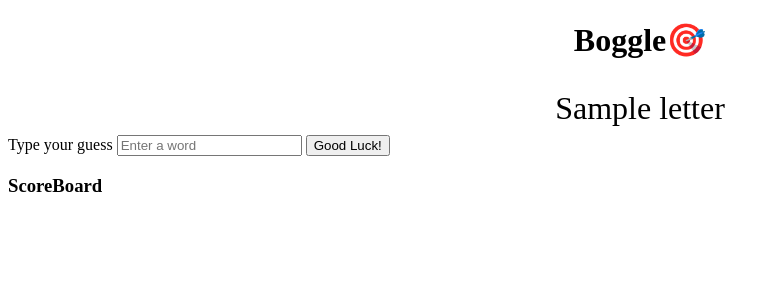
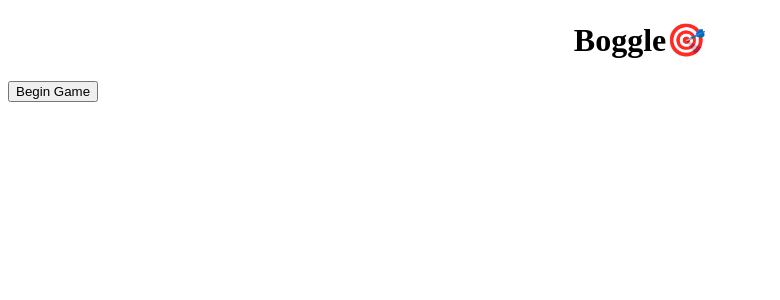
Before and after one commit to lcarinad/flask_boggle, a Flask app: template templates/index.html in a window 1280 px wide. Shown: the top 300 px of the page, without its empty margins (0-780 px from the left). Run offline with Flask 3, Linux system fonts and the light colour scheme; the template is opened without the code that fills it: most values are stand-ins (such as "Sample title", 1, 10 or a date in 2020); parts of the project's set-up code (start-up, migrations or seed data) failed here and were passed over; some libraries are stand-ins or nearby versions.

Commit message:
begin button

```diff
--- a/app.py
+++ b/app.py
@@ -9,9 +9,10 @@
 app.config['SECRET_KEY'] = 'abc123'
 
 boggle_game = Boggle()
-board = boggle_game.make_board()
+
 @app.route('/')
 def index():
+    board = boggle_game.make_board()
     session['current_board'] = board
     return render_template('index.html', board = board)
 
--- a/static/app.js
+++ b/static/app.js
@@ -1,7 +1,11 @@
 let $submitBtn = $("#submit-btn");
 let checkWordUrl = "http://127.0.0.1:5000/word";
 let $scoreBoard = $("#score-board");
+let $beginBtn = $("#begin-btn");
+let $page = $("#game");
+
 let result = 0;
+$page.hide();
 
 async function checkWord(word) {
   let response = await axios.post(checkWordUrl, {
@@ -16,6 +20,14 @@
   }
 }
 
+function addToScore(word) {
+  //   console.log(`yay you got a point with ${word}`);
+  let points = word.length;
+  let updatedResult = result + points;
+  result = updatedResult;
+  $scoreBoard.text(result);
+}
+
 $("form").on("submit", function (e) {
   e.preventDefault();
   let word = $("input").val();
@@ -23,10 +35,8 @@
   $("#word-input").val("");
 });
 
-function addToScore(word) {
-  //   console.log(`yay you got a point with ${word}`);
-  let points = word.length;
-  let updatedResult = result + points;
-  result = updatedResult;
-  $scoreBoard.text(result);
-}
+$beginBtn.on("click", function (e) {
+  e.preventDefault();
+  $beginBtn.hide();
+  $page.show();
+});
--- a/templates/index.html
+++ b/templates/index.html
@@ -1,6 +1,7 @@
 {% extends 'base.html' %} {% block title %}Play Boggle{% endblock %} {% block
 content %}
-
+<button id="begin-btn">Begin Game</button>
+<div id="game">
   <table>
     {% for row in board %}
     <tr>
@@ -25,5 +26,5 @@
     <h3>ScoreBoard</h3>
     <p id="score-board"></p>
   </div>
-
+</div>
 {% endblock %}
```
Lines whose indentation alone changed are shown as unchanged.
